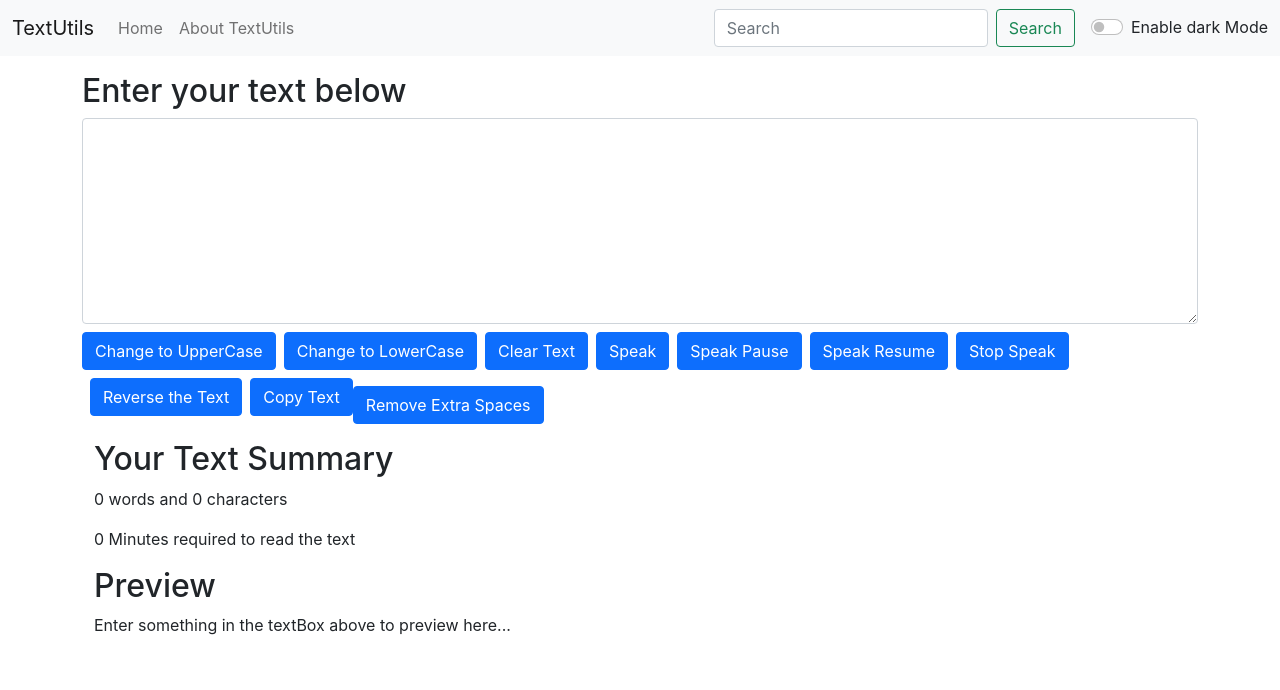
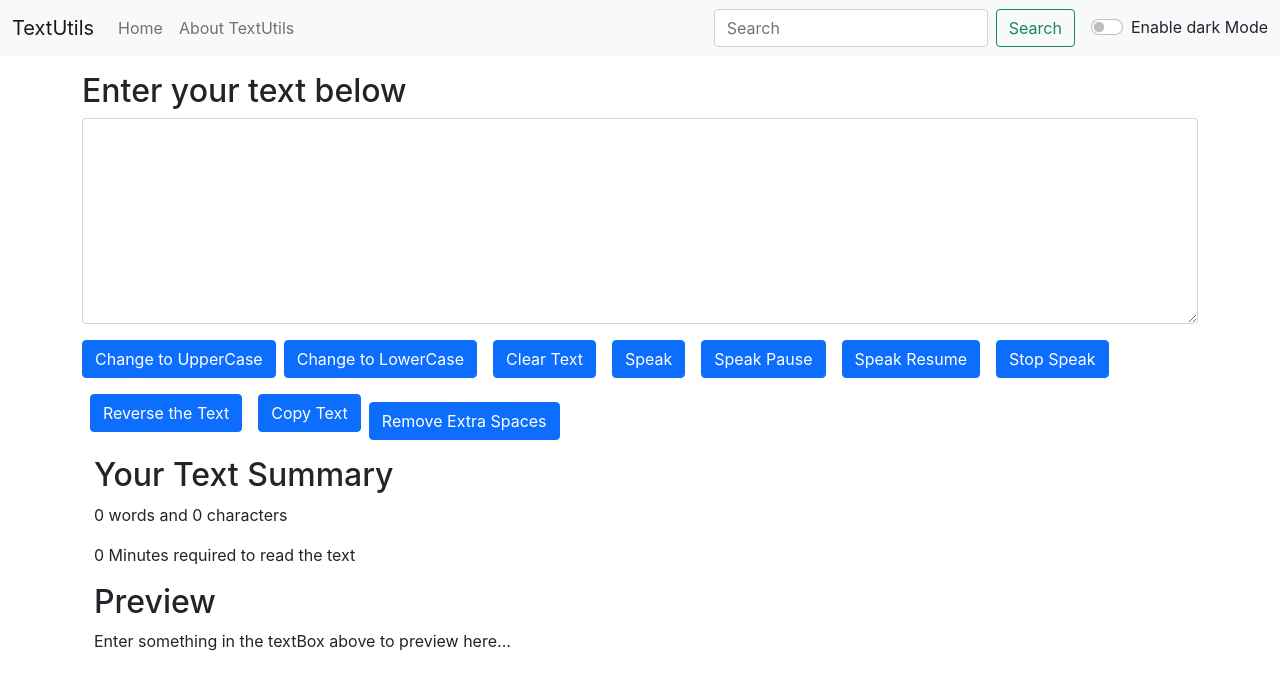
Before and after one commit to TheKushagraPerspective/TextUtils, a React (Create React App) app: page / in a window 1280 px wide. Shown: the top 690 px of the page. Built offline with nearby package versions, Linux system fonts and the light colour scheme.

Commit message:
Describe the changes you made

```diff
--- a/src/Components/TextForm.js
+++ b/src/Components/TextForm.js
@@ -141,14 +141,14 @@ export default function TextForm(props) {
 
             <div>
                 <button className="btn btn-primary" onClick={handleOnUpperCase}>Change to UpperCase</button>
-                <button className="btn btn-primary ms-2" onClick={handleOnLowerCase}>Change to LowerCase</button>
-                <button className="btn btn-primary ms-2" onClick={handleOnClearText}>Clear Text</button>
-                <button className="btn btn-primary ms-2" onClick={handleOnSpeak}>Speak</button>
-                <button className="btn btn-primary ms-2" onClick={handleOnSpeakPause}>Speak Pause</button>
-                <button className="btn btn-primary ms-2" onClick={handleOnSpeakResume}>Speak Resume</button>
-                <button className="btn btn-primary ms-2" onClick={handleOnStopSpeak}>Stop Speak</button>
-                <button className="btn btn-primary ms-2" onClick={handleOnReverseTheText}>Reverse the Text</button>
-                <button className="btn btn-primary ms-2" onClick={handleOnCopy}>Copy Text</button>
+                <button className="btn btn-primary mx-2 my-2" onClick={handleOnLowerCase}>Change to LowerCase</button>
+                <button className="btn btn-primary mx-2 my-2" onClick={handleOnClearText}>Clear Text</button>
+                <button className="btn btn-primary mx-2 my-2" onClick={handleOnSpeak}>Speak</button>
+                <button className="btn btn-primary mx-2 my-2" onClick={handleOnSpeakPause}>Speak Pause</button>
+                <button className="btn btn-primary mx-2 my-2" onClick={handleOnSpeakResume}>Speak Resume</button>
+                <button className="btn btn-primary mx-2 my-2" onClick={handleOnStopSpeak}>Stop Speak</button>
+                <button className="btn btn-primary mx-2 my-2" onClick={handleOnReverseTheText}>Reverse the Text</button>
+                <button className="btn btn-primary mx-2 my-2" onClick={handleOnCopy}>Copy Text</button>
                 <button className="btn btn-primary mt-3" onClick={handleOnRemoveExtraSpaces}>Remove Extra Spaces</button>
             </div>
 
```
